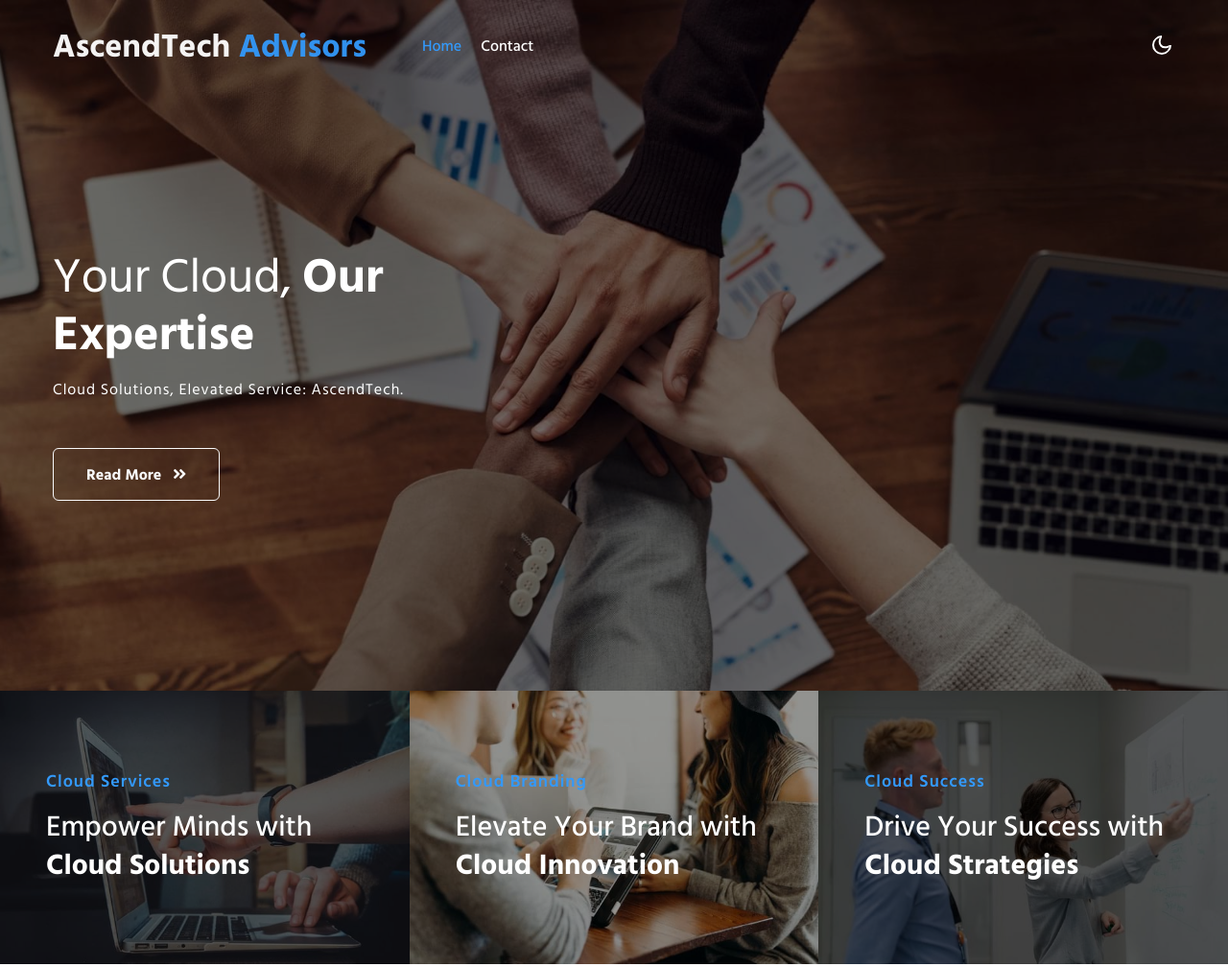
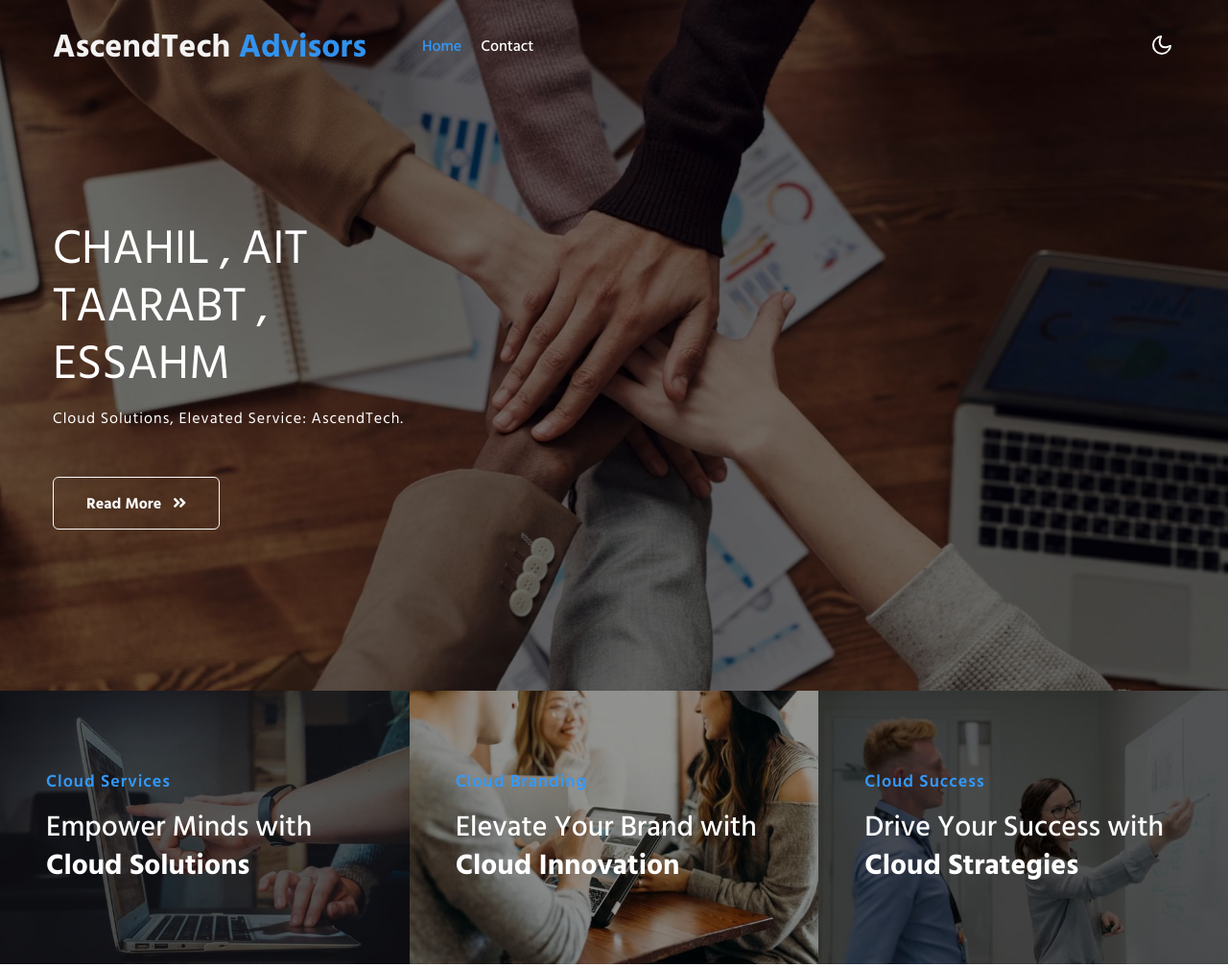
Before and after one commit to salahEddine-Admou/ascendtechadvisor, a plain HTML site: page index.html in a window 1280 px wide. Shown: the top 1008 px of the page at 96% size. Drawn offline with Linux system fonts and the light colour scheme.

Commit message:
Update index.html

```diff
--- a/index.html
+++ b/index.html
@@ -82,7 +82,7 @@ Author URL: http://w3layouts.com
                 <div class="slider-info banner-view banner-top1">
                     <div class="container">
                         <div class="banner-info">
-                            <h3>Your Cloud,  <span>Our Expertise</span></h3>
+                            <h3> CHAHIL , AIT TAARABT  , ESSAHM</h3>
                             <div class="banner-info-top">
                                 <p>Cloud Solutions, Elevated Service: AscendTech. </p>
                                 <a href="#about" class="btn btn-style btn-outline-light mt-sm-5 mt-4">Read More <span class="fas fa-angle-double-right ms-2"></span> </a>
```
